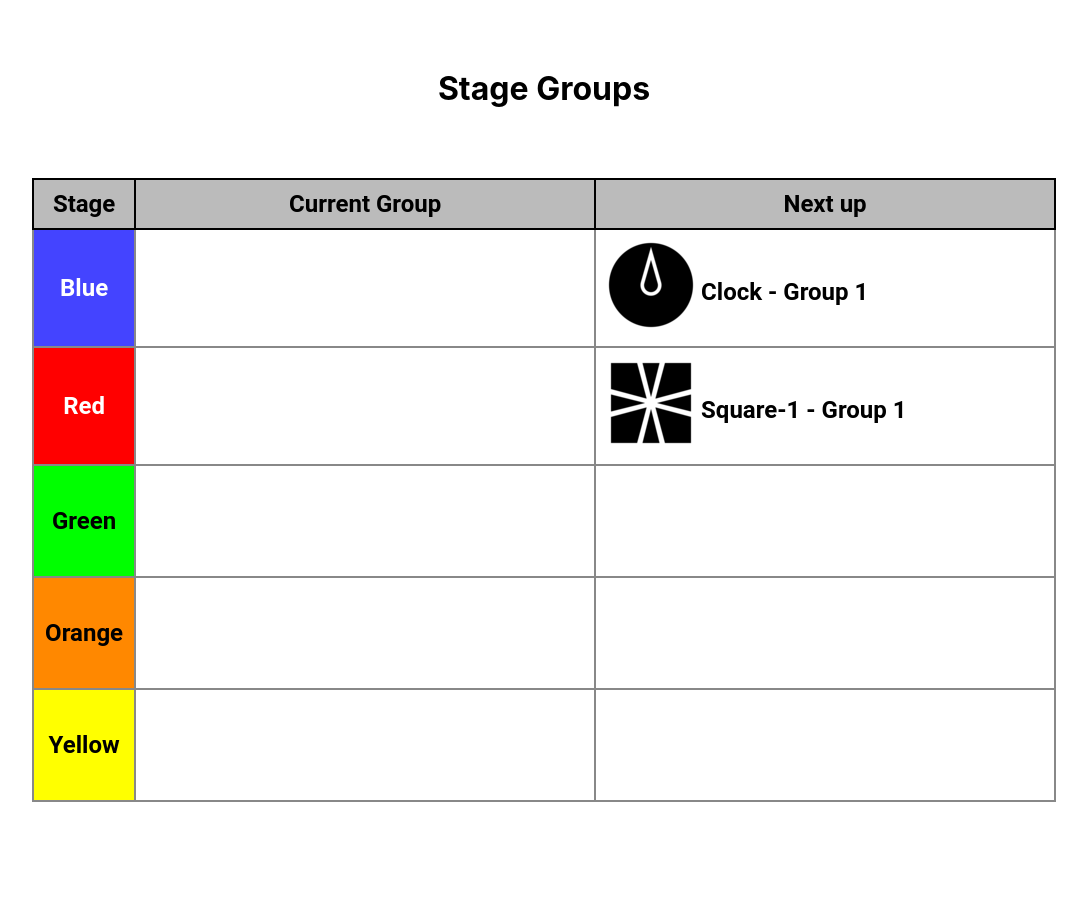
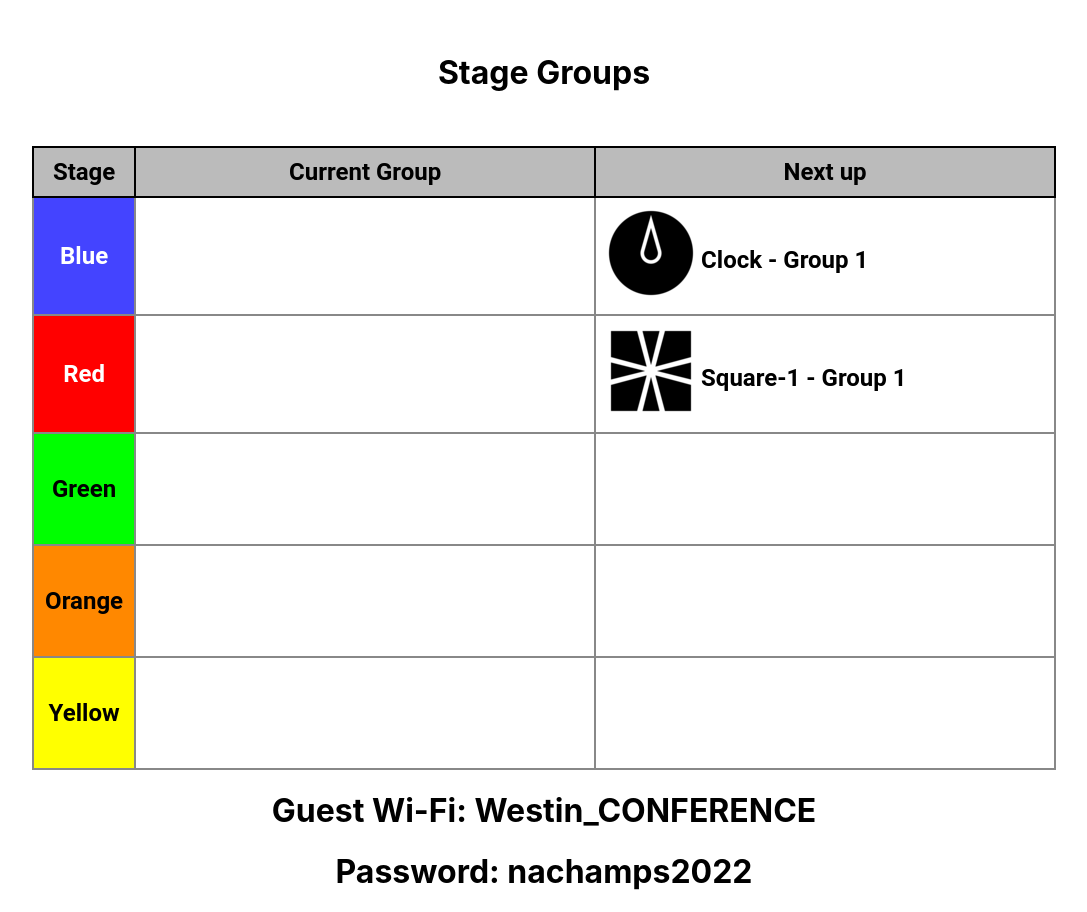
Before and after one commit to kr-matthews/stage-groups, a React (Create React App) app: page / in a window 1280 px wide. Shown: the whole page, without its empty margins (96-1183 px from the left). Before the commit the page ends 802 px from the top, so only its background shows below. Built offline with nearby package versions, Linux system fonts and the light colour scheme.

Commit message:
Fix mistakes, add wifi

```diff
--- a/src/App.js
+++ b/src/App.js
@@ -26,6 +26,8 @@ export default function App() {
         <h1>Stage Groups</h1>
       </header>
       <Display current={groups[location]} next={groups[location + 1]} />
+      <h1 className="wifi">Guest Wi-Fi: Westin_CONFERENCE</h1>
+      <h1 className="wifi">Password: nachamps2022</h1>
     </div>
   );
 }
--- a/src/Data.js
+++ b/src/Data.js
@@ -15,14 +15,14 @@ export const groups = [
     { event: Event.e3m, attempt: 1 },
   ],
   [
-    { event: Event.esq, group: 1 },
+    { event: Event.esq, group: 5 },
     { event: Event.esq, group: 5 },
     {},
     {},
     { event: Event.e3m, attempt: 1 },
   ],
   [
-    { event: Event.esq, group: 2 },
+    { event: Event.esq, group: 6 },
     { event: Event.esq, group: 6 },
     {},
     {},
--- a/src/Events.js
+++ b/src/Events.js
@@ -10,25 +10,25 @@ import i55 from "./icons/e_555.png";
 import i5b from "./icons/e_555bf.png";
 import i66 from "./icons/e_666.png";
 import i77 from "./icons/e_777.png";
-import isq from "./icons/e_sq1.png";
 import icl from "./icons/e_clock.png";
 import ime from "./icons/e_minx.png";
 import ipy from "./icons/e_pyram.png";
 import isk from "./icons/e_skewb.png";
+import isq from "./icons/e_sq1.png";
 
 export default class Event {
   static e22 = new Event("2x2x2", i22);
   static e33 = new Event("3x3x3", i33);
-  static e44 = new Event("4x4x4", i44);
-  static e55 = new Event("5x5x5", i55);
-  static e66 = new Event("6x6x6", i66);
-  static e77 = new Event("7x7x7", i77);
   static e3o = new Event("3x3x3 One-Handed", i3o);
   static e3b = new Event("3x3x3 Blindfolded", i3b);
   static e3m = new Event("3x3x3 Multi-Blind", i3m);
   static e3f = new Event("3x3x3 Fewest Moves", i3f);
+  static e44 = new Event("4x4x4", i44);
   static e4b = new Event("4x4x4 Blindfolded", i4b);
+  static e55 = new Event("5x5x5", i55);
   static e5b = new Event("5x5x5 Blindfolded", i5b);
+  static e66 = new Event("6x6x6", i66);
+  static e77 = new Event("7x7x7", i77);
   static ecl = new Event("Clock", icl);
   static eme = new Event("Megaminx", ime);
   static epy = new Event("Pyraminx", ipy);
--- a/src/index.css
+++ b/src/index.css
@@ -101,5 +101,9 @@ tr.r {
 
 header {
   text-align: center;
-  padding: 3em;
+  padding: 2em;
 }
+
+.wifi {
+  text-align: center;
+}
```
